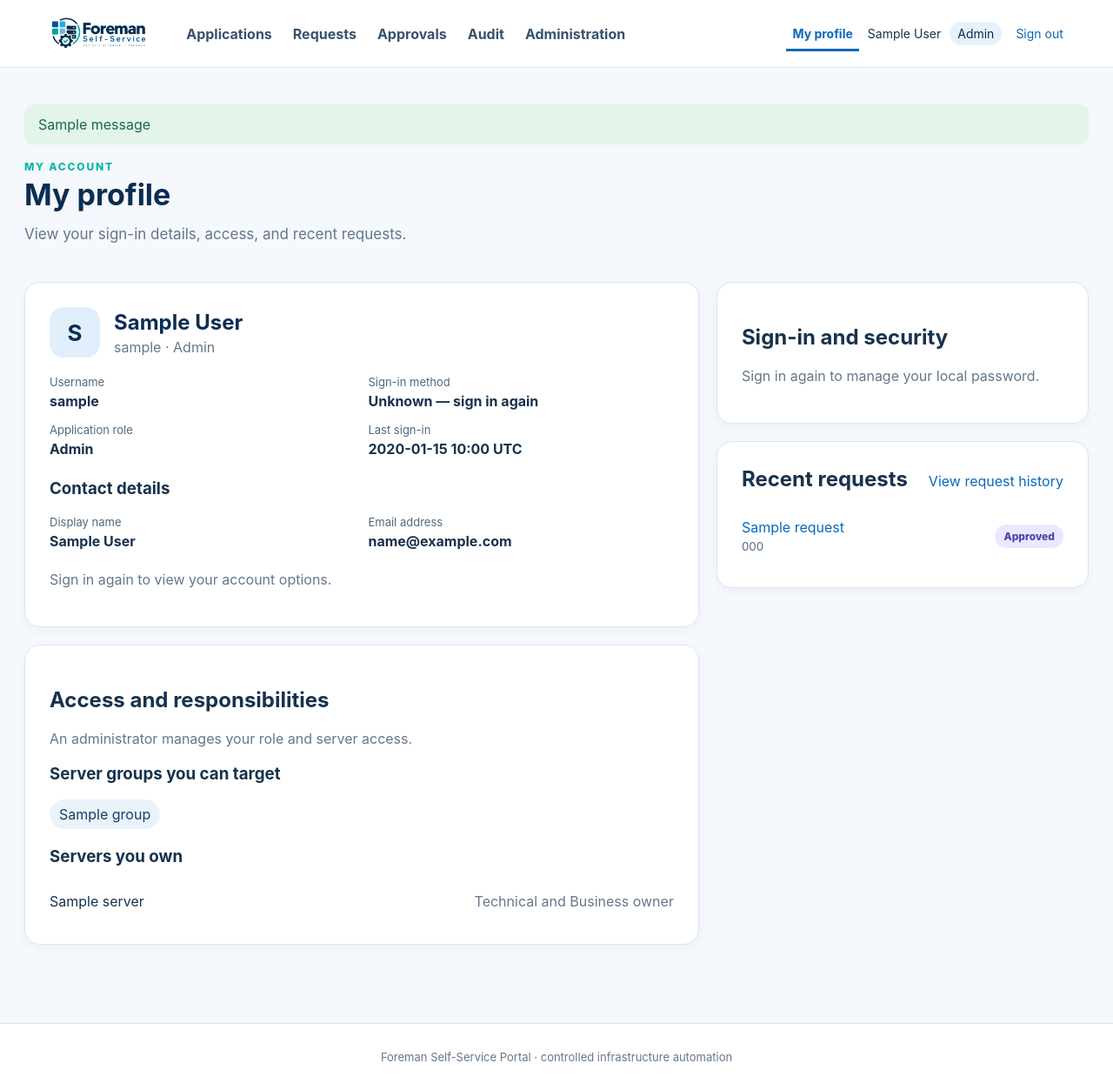
After one commit to FlanniganColum/foreman-selfservice, a Flask app: page /auth/profile in a window 1280 px wide. The commit adds this page. Shown: the whole page at 87% size. Run offline with Flask 3, Linux system fonts and the light colour scheme; a user stored in the database is signed in; tables that the repository leaves empty hold one stand-in row (values such as "Sample post"); one stand-in notice (Sample message) is shown.

Commit message:
Add self-service profile and account navigation

```diff
--- a/app/auth/routes.py
+++ b/app/auth/routes.py
@@ -1,8 +1,9 @@
 from flask import Blueprint,current_app,flash,redirect,render_template,request,url_for,session
 from flask_login import current_user,login_required,login_user,logout_user
+from email_validator import EmailNotValidError,validate_email
 from ..extensions import db,limiter
 from ..audit.service import audit
-from ..models import utcnow
+from ..models import AuthIdentity,DeploymentRequest,Server,utcnow
 from .services import verify_local,set_local_password,authenticate_ldap,begin_entra_flow,complete_entra_flow
 bp=Blueprint("auth",__name__,url_prefix="/auth")
 
@@ -50,6 +51,62 @@ def _local_password_change_allowed():
     return (current_app.config["ENABLE_LOCAL"] and session.get("auth_provider")=="local"
             and current_user.enabled and current_user.local_credential is not None)
 
+def _profile_context():
+    provider=session.get("auth_provider")
+    identity_id=session.get("authenticated_identity_id")
+    identity=db.session.get(AuthIdentity,identity_id) if isinstance(identity_id,int) else None
+    if not identity or identity.user_id!=current_user.id or identity.provider!=provider:
+        identity=None
+    recent_requests=db.session.scalars(db.select(DeploymentRequest).where(
+        DeploymentRequest.requested_by_id==current_user.id).order_by(
+        DeploymentRequest.created_at.desc()).limit(5)).all()
+    owned_servers=db.session.scalars(db.select(Server).where(
+        (Server.technical_owner_id==current_user.id) | (Server.business_owner_id==current_user.id),
+        Server.enabled.is_(True)).order_by(Server.name).limit(10)).all()
+    return dict(provider=provider,verified_username=identity.authenticated_username if identity else None,
+                can_edit=_local_password_change_allowed(),
+                target_groups=sorted((g for g in current_user.server_groups if g.enabled),key=lambda g:g.name.casefold()),
+                approval_groups=sorted((g for g in current_user.approval_groups if g.enabled),key=lambda g:g.name.casefold()),
+                owned_servers=owned_servers,recent_requests=recent_requests)
+
+@bp.get("/profile")
+@login_required
+def profile():
+    if not current_user.enabled: return ("Account disabled",403)
+    return render_template("auth/profile.html",**_profile_context())
+
+@bp.post("/profile")
+@login_required
+def update_profile():
+    if not _local_password_change_allowed(): return ("Local sign-in required",403)
+    name=request.form.get("display_name","").strip()
+    email=request.form.get("email","").strip()
+    errors={}
+    if not 1<=len(name)<=255:
+        errors["display_name"]="Enter a display name of 1 to 255 characters."
+    if email:
+        try:
+            email=validate_email(email,check_deliverability=False).normalized
+            if len(email)>255: errors["email"]="Enter an email address of at most 255 characters."
+        except EmailNotValidError:
+            errors["email"]="Enter a valid email address."
+    if errors:
+        return render_template("auth/profile.html",**_profile_context(),form_errors=errors,
+                               display_name_value=name,email_value=request.form.get("email","")),400
+    changes=[]
+    if name!=current_user.display_name:
+        current_user.display_name=name; changes.append("display_name")
+    if (email or None)!=current_user.email:
+        current_user.email=email or None; changes.append("email")
+    if changes:
+        audit("PROFILE_UPDATED",entity_type="user",entity_id=current_user.id,
+              details={"changed_fields":changes})
+        db.session.commit()
+        flash("Your profile was updated.","success")
+    else:
+        flash("Your profile is already up to date.","info")
+    return redirect(url_for("auth.profile"))
+
 @bp.get("/password")
 @login_required
 def password_form():
--- /dev/null
+++ b/app/static/css/profile.css
@@ -0,0 +1,27 @@
+.profile-layout{display:grid;grid-template-columns:minmax(0,1.45fr) minmax(300px,.8fr);gap:20px;align-items:start}
+.profile-heading{display:flex;align-items:center;gap:16px;margin-bottom:20px}
+.profile-heading h2{margin:0;color:var(--navy)}
+.profile-heading p{margin:4px 0 0}
+.profile-avatar{width:58px;height:58px;flex:none;display:grid;place-items:center;border-radius:16px;background:#e1effc;color:var(--navy);font-size:26px;font-weight:700}
+.profile-facts{display:grid;grid-template-columns:1fr 1fr;gap:15px;margin:0 0 24px}
+.profile-facts div{min-width:0}
+.profile-facts dt{font-size:13px;color:#52687b}
+.profile-facts dd{margin:4px 0 0;font-weight:650;overflow-wrap:anywhere}
+.profile-tags{display:flex;flex-wrap:wrap;gap:8px;list-style:none;padding:0;margin:8px 0 20px}
+.profile-tags li{padding:7px 11px;border-radius:999px;background:#eaf2fa;color:#173f66}
+.profile-list{list-style:none;padding:0;margin:0}
+.profile-list li{display:flex;align-items:center;justify-content:space-between;gap:16px;padding:11px 0;border-bottom:1px solid var(--line)}
+.profile-list li:last-child{border-bottom:0}
+.profile-list li>*{min-width:0;overflow-wrap:anywhere}
+.profile-list small{display:block;color:#52687b;margin-top:4px}
+.profile-section-heading{display:flex;align-items:baseline;justify-content:space-between;gap:12px;flex-wrap:wrap}
+.profile-section-heading h2{margin-top:0}
+.profile-layout .stack{margin-top:16px}
+.profile-layout .stack>.field-error{margin-top:-14px}
+.profile-layout .button{justify-self:start}
+.profile-layout .form-error-summary h4{margin:0 0 8px;font-size:20px;color:#922b2b}
+.password-card{max-width:520px;margin:0 auto}
+.identity .profile-link{display:inline-flex;align-items:center;min-height:40px;padding:0 7px;white-space:nowrap}
+.identity .profile-link[aria-current="page"]{box-shadow:inset 0 -3px var(--blue);font-weight:700}
+@media(max-width:800px){.profile-layout{grid-template-columns:1fr}.profile-facts{grid-template-columns:1fr 1fr}}
+@media(max-width:520px){.profile-facts{grid-template-columns:1fr}.profile-list li{align-items:flex-start}.profile-layout .card{padding:20px}.topbar .identity{flex-wrap:wrap;justify-content:flex-end}}
--- a/app/templates/auth/password.html
+++ b/app/templates/auth/password.html
@@ -1,7 +1,8 @@
 {% extends "base.html" %}
 {% block title %}Change password · Foreman Self-Service{% endblock %}
 {% block content %}
-<section class="card" style="max-width: 520px; margin: 0 auto;">
+<a class="back" href="{{ url_for('auth.profile') }}">← My profile</a>
+<section class="card password-card">
   <h1>Change your password</h1>
   <p class="muted">Local account: <strong>{{ current_user.username }}</strong>. You will sign in again after changing it.</p>
   <form method="post" action="{{ url_for('auth.change_password') }}" class="stack">
--- /dev/null
+++ b/app/templates/auth/profile.html
@@ -0,0 +1,91 @@
+{% extends "base.html" %}
+{% block title %}My profile · Foreman Self-Service{% endblock %}
+{% block content %}
+<div class="page-heading">
+  <div><div class="eyebrow">MY ACCOUNT</div><h1>My profile</h1><p>View your sign-in details, access, and recent requests.</p></div>
+</div>
+
+<div class="profile-layout">
+  <div>
+    <section class="card" aria-labelledby="profile-details-title">
+      <div class="profile-heading"><div class="profile-avatar" aria-hidden="true">{{ (current_user.display_name or current_user.username)[:1]|upper }}</div>
+        <div><h2 id="profile-details-title">{{ current_user.display_name or current_user.username }}</h2>
+          <p class="muted">{{ current_user.username }} · {{ current_user.role|replace('_',' ')|title }}</p></div></div>
+      <dl class="profile-facts">
+        <div><dt>Username</dt><dd>{{ current_user.username }}</dd></div>
+        <div><dt>Sign-in method</dt><dd>{{ 'Local account' if provider == 'local' else 'LDAP directory' if provider == 'ldap' else 'Microsoft Entra' if provider == 'entra' else 'Unknown — sign in again' }}</dd></div>
+        {% if verified_username and verified_username != current_user.username %}
+        <div><dt>Verified directory username</dt><dd>{{ verified_username }}</dd></div>
+        {% endif %}
+        <div><dt>Application role</dt><dd>{{ current_user.role|replace('_',' ')|title }}</dd></div>
+        <div><dt>Last sign-in</dt><dd>{{ current_user.last_login_at.strftime('%Y-%m-%d %H:%M UTC') if current_user.last_login_at else 'Not recorded' }}</dd></div>
+      </dl>
+
+      <h3>Contact details</h3>
+      {% if can_edit %}
+      <p class="muted">These details belong to your local portal account. Your username and access are managed by an administrator.</p>
+      {% if form_errors is defined and form_errors %}
+      <div class="form-error-summary" role="alert" tabindex="-1" data-form-error-summary>
+        <h4>Check your details</h4><ul>
+          {% for field, message in form_errors.items() %}<li><a href="#profile-{{ field }}">{{ message }}</a></li>{% endfor %}
+        </ul>
+      </div>
+      {% endif %}
+      <form class="stack" method="post" action="{{ url_for('auth.update_profile') }}">
+        <input type="hidden" name="csrf_token" value="{{ csrf_token() }}">
+        <label for="profile-display_name">Display name
+          <input id="profile-display_name" name="display_name" value="{{ display_name_value if display_name_value is defined else current_user.display_name or '' }}" maxlength="255" autocomplete="name" required {% if form_errors is defined and form_errors.get('display_name') %}aria-invalid="true" aria-describedby="profile-display_name-error"{% endif %}>
+        </label>
+        {% if form_errors is defined and form_errors.get('display_name') %}<small id="profile-display_name-error" class="field-error">{{ form_errors.display_name }}</small>{% endif %}
+        <label for="profile-email">Email address
+          <input id="profile-email" type="email" name="email" value="{{ email_value if email_value is defined else current_user.email or '' }}" maxlength="255" autocomplete="email" {% if form_errors is defined and form_errors.get('email') %}aria-invalid="true" aria-describedby="profile-email-error"{% endif %}>
+        </label>
+        {% if form_errors is defined and form_errors.get('email') %}<small id="profile-email-error" class="field-error">{{ form_errors.email }}</small>{% endif %}
+        <button class="button primary" type="submit">Save contact details</button>
+      </form>
+      {% else %}
+      <dl class="profile-facts">
+        <div><dt>Display name</dt><dd>{{ current_user.display_name or 'Not provided' }}</dd></div>
+        <div><dt>Email address</dt><dd>{{ current_user.email or 'Not provided' }}</dd></div>
+      </dl>
+      <p class="muted">{{ 'These details come from your identity provider. Update them there.' if provider in ['ldap','entra'] else 'Sign in again to view your account options.' }}</p>
+      {% endif %}
+    </section>
+
+    <section class="card" aria-labelledby="profile-access-title">
+      <h2 id="profile-access-title">Access and responsibilities</h2>
+      <p class="muted">An administrator manages your role and server access.</p>
+      <h3>Server groups you can target</h3>
+      {% if target_groups %}<ul class="profile-tags">{% for group in target_groups %}<li>{{ group.name }}</li>{% endfor %}</ul>
+      {% else %}<p class="muted">No server groups assigned.</p>{% endif %}
+      {% if approval_groups and current_user.role == 'approver' %}
+      <h3>Approver groups</h3><ul class="profile-tags">{% for group in approval_groups %}<li>{{ group.name }}</li>{% endfor %}</ul>
+      {% endif %}
+      {% if owned_servers %}
+      <h3>Servers you own</h3><ul class="profile-list">{% for server in owned_servers %}<li><span>{{ server.name }}</span><span class="muted">{{ 'Technical' if server.technical_owner_id == current_user.id else '' }}{{ ' and ' if server.technical_owner_id == current_user.id and server.business_owner_id == current_user.id else '' }}{{ 'Business' if server.business_owner_id == current_user.id else '' }} owner</span></li>{% endfor %}</ul>
+      {% endif %}
+    </section>
+  </div>
+
+  <div>
+    <section class="card" aria-labelledby="profile-security-title">
+      <h2 id="profile-security-title">Sign-in and security</h2>
+      {% if can_edit %}
+      <p>Your password is stored as a secure hash. The current password is required to change it.</p>
+      <p class="muted">Last changed: {{ current_user.local_credential.password_changed_at.strftime('%Y-%m-%d %H:%M UTC') if current_user.local_credential.password_changed_at else 'Not recorded' }}</p>
+      <a class="button secondary" href="{{ url_for('auth.password_form') }}">Change password</a>
+      {% else %}
+      <p class="muted">{{ 'Change your password through your identity provider.' if provider in ['ldap','entra'] else 'Sign in again to manage your local password.' }}</p>
+      {% endif %}
+    </section>
+    <section class="card" aria-labelledby="profile-activity-title">
+      <div class="profile-section-heading"><h2 id="profile-activity-title">Recent requests</h2><a href="{{ url_for('requests.index') }}">View request history</a></div>
+      {% if recent_requests %}
+      <ul class="profile-list">{% for item in recent_requests %}
+        <li><a href="{{ url_for('requests.detail',request_id=item.id) }}">{{ item.chiklet_name }}<small>{{ item.request_number }}</small></a><span class="status {{ item.status }}">{{ item.status|replace('_',' ') }}</span></li>
+      {% endfor %}</ul>
+      {% else %}<p class="muted">No requests submitted yet.</p><a href="{{ url_for('catalog.index') }}">Browse applications</a>{% endif %}
+    </section>
+  </div>
+</div>
+{% endblock %}
--- a/app/templates/base.html
+++ b/app/templates/base.html
@@ -8,6 +8,7 @@
   <link rel="stylesheet" href="{{ url_for('static',filename='css/app.css') }}">
   <link rel="stylesheet" href="{{ url_for('static',filename='css/approvals.css') }}">
   <link rel="stylesheet" href="{{ url_for('static',filename='css/ux.css') }}">
+  <link rel="stylesheet" href="{{ url_for('static',filename='css/profile.css') }}">
   <script defer src="{{ url_for('static',filename='js/app.js') }}"></script>
 </head>
 <body>
@@ -27,11 +28,9 @@
     {% if current_user.role in ['admin','global_admin'] %}
     <a href="{{ url_for('admin.index') }}" {% if request.blueprint == 'admin' %}aria-current="page"{% endif %}>Administration</a>
     {% endif %}
-    {% if config.ENABLE_LOCAL and session.get('auth_provider') == 'local' and current_user.local_credential %}
-    <a href="{{ url_for('auth.password_form') }}" {% if request.endpoint == 'auth.password_form' %}aria-current="page"{% endif %}>Change password</a>
-    {% endif %}
   </nav>
   <div class="identity">
+    <a class="profile-link" href="{{ url_for('auth.profile') }}" {% if request.endpoint in ['auth.profile','auth.password_form'] %}aria-current="page"{% endif %}>My profile</a>
     <span>{{ current_user.display_name or current_user.username }}</span>
     <span class="pill">{{ current_user.role|replace('_',' ') }}</span>
     <form method="post" action="{{ url_for('auth.logout') }}">
```
Also changed, not shown: tests/test_local_password_change.py (+2 -1 lines), tests/test_profile.py (added, +94 -0 lines), README.md.
